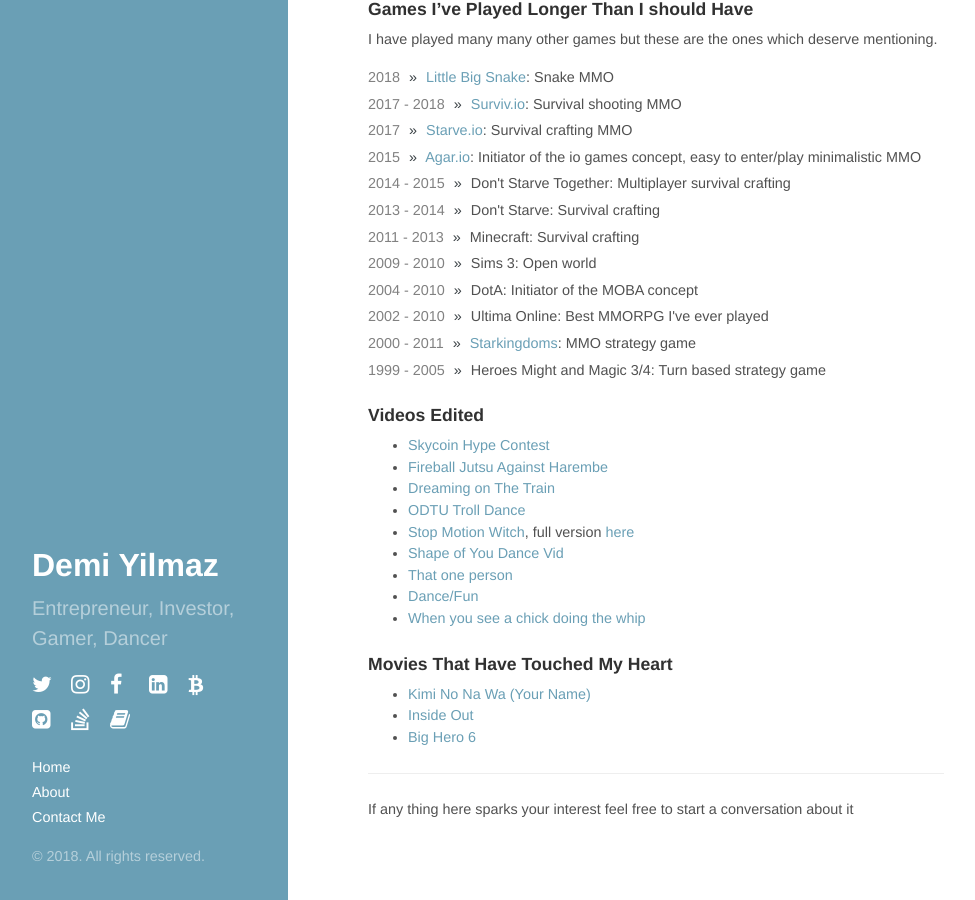
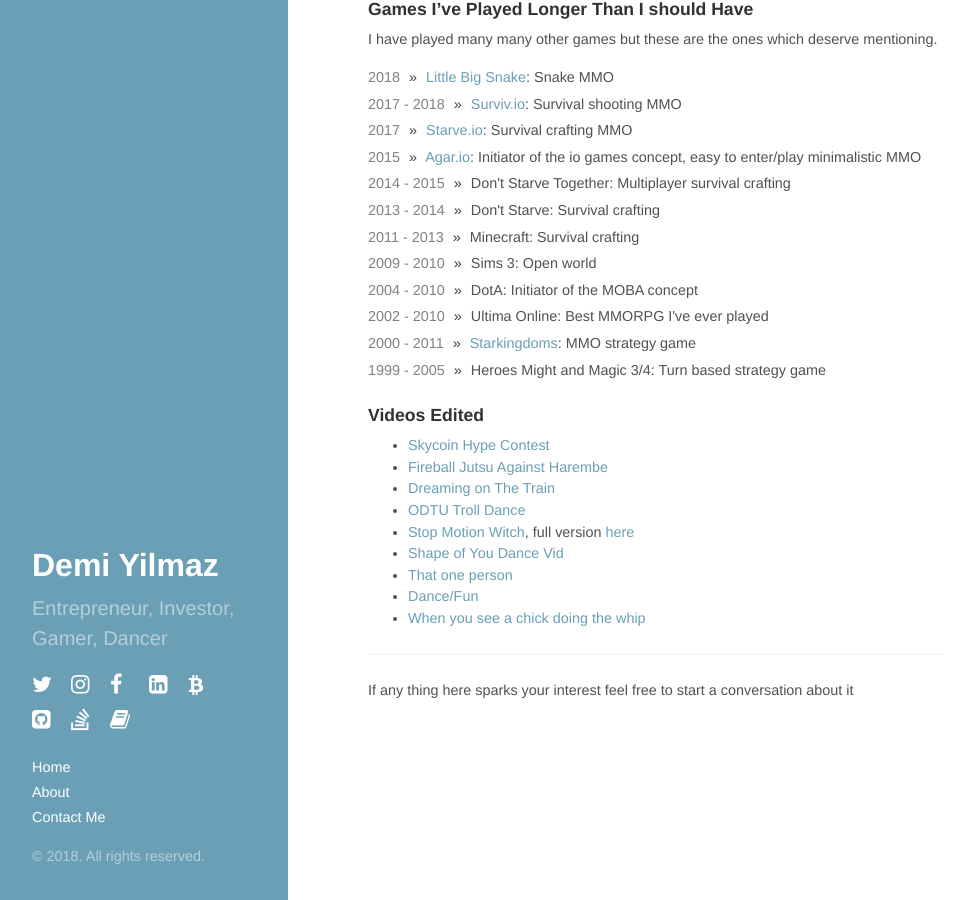
Before and after one commit to demiculus/demiculus.github.io, a Jekyll site: the page built from about.md, in a window 1280 px wide and 900 px high, scrolled down 2547 px. Shown: the whole window, without its empty margins (0-975 px from the left). Built offline with Jekyll 4.4.1, drawn with Linux system fonts in a browser that asks for light colours; nearby versions of some CDN libraries.

Commit message:
removed movies

```diff
--- a/about.md
+++ b/about.md
@@ -205,11 +205,11 @@
 - [Dance/Fun](https://www.instagram.com/p/BNuCG6tgVX0ZSzbVHgxg0dvQFVPF_qoTfatGuY0)
 - [When you see a chick doing the whip](https://www.instagram.com/p/BKfQXUBD_DL_rzXNnKH7bVJveRAT9PlaDM9vOA0)
 
-### Movies That Have Touched My Heart
+<!-- ### Movies That Have Touched My Heart
 
 - [Kimi No Na Wa (Your Name)](https://www.imdb.com/title/tt5311514/)
 - [Inside Out](https://www.imdb.com/title/tt2096673)
-- [Big Hero 6](https://www.imdb.com/title/tt2245084/)
+- [Big Hero 6](https://www.imdb.com/title/tt2245084/) -->
 
 ---
 
```
